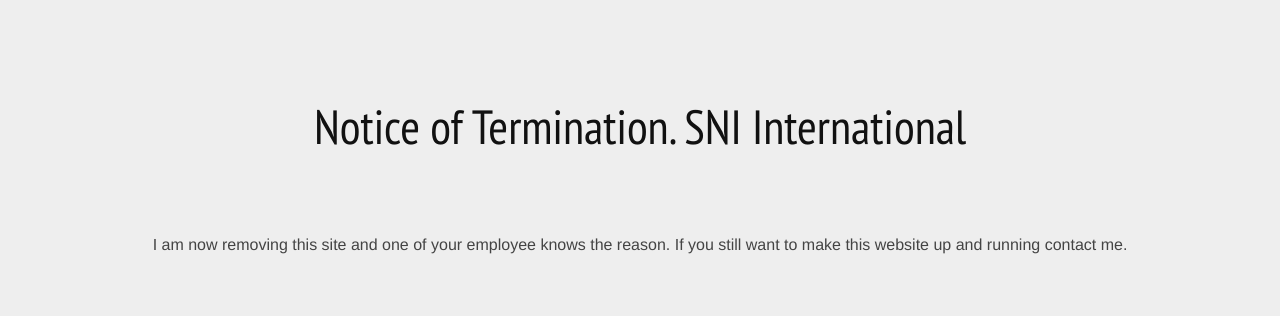
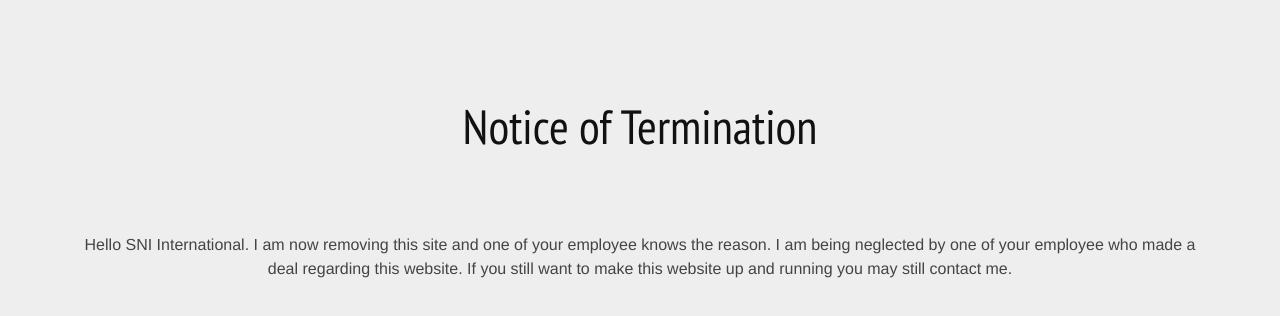
Before and after one commit to sniinternational/sniinternational.github.io, a plain HTML site: page index.html in a window 1280 px wide. Drawn offline with nearby package versions, Linux system fonts and the light colour scheme; some packages are replaced by stand-ins of ours; files that its build step writes are made by us from their sources; a script that the page names is missing.

Commit message:
Update index.html

```diff
--- a/index.html
+++ b/index.html
@@ -89,14 +89,14 @@
             <div class="row">
                 <div class="col-md-12">
                     <div class="section-title text-center wow fadeInDown" data-wow-duration="2s" data-wow-delay="50ms">
-                        <h2>Notice of Termination. SNI International</h2>
+                        <h2>Notice of Termination</h2>
                     </div>
                 </div>
             </div>
             <div class="row">
                <div class="col-md-12">
                    <div class="about-text">
-                       <p>I am now removing this site and one of your employee knows the reason. If you still want to make this website up and running contact me.
+                       <p>Hello SNI International. I am now removing this site and one of your employee knows the reason. I am being neglected by one of your employee who made a deal regarding this website. If you still want to make this website up and running you may still contact me.
                        <p></p>
                    </div>
 
```
